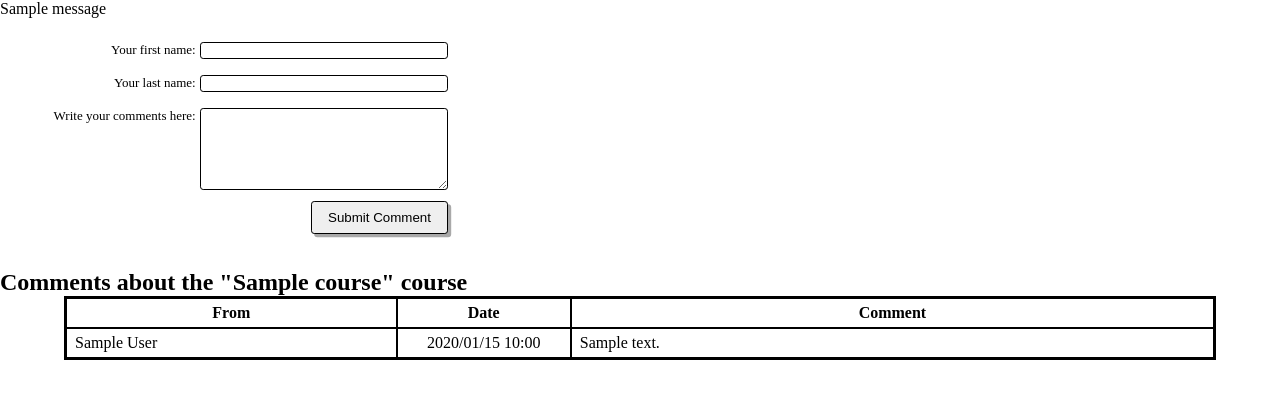
After one commit to JasonHarrer/DjangoORM_OfCourses, a Django app: template mainsite/templates/mainsite/comments.html in a window 1280 px wide. The commit adds this page. Shown: the top 399 px of the page. Run offline with Django 3.2, Linux system fonts and the light colour scheme; the template is opened without the code that fills it: values that come from a table or form of the project are taken from there, others are empty; tables that the repository leaves empty hold one stand-in row (values such as "Sample post"); one stand-in notice (Sample message) is shown.

Commit message:
Comment capabilities added

```diff
--- a/mainsite/models.py
+++ b/mainsite/models.py
@@ -31,3 +31,23 @@ class Description(models.Model):
     created_at  = models.DateTimeField(auto_now_add=True)
     updated_at  = models.DateTimeField(auto_now=True)
     objects     = DescriptionManager()
+
+
+class CommentManager(models.Manager):
+    def validate(self, POST):
+        errors = {}
+        return errors
+
+
+class Comment(models.Model):
+    course_id   = models.ForeignKey(Course, on_delete=models.CASCADE)
+    first_name  = models.CharField(max_length=50)
+    last_name   = models.CharField(max_length=50)
+    text        = models.TextField()
+    created_at  = models.DateTimeField(auto_now_add=True)
+    updated_at  = models.DateTimeField(auto_now=True)
+    objects     = CommentManager()
+
+    @property
+    def commenter(self):
+        return f'{self.first_name} {self.last_name}'
--- /dev/null
+++ b/mainsite/static/mainsite/css/comments.css
@@ -0,0 +1,8 @@
+form label  {
+    font-size: small;
+    flex: 2;
+}
+
+form input, form textarea {
+    flex: 3;
+}
--- a/mainsite/static/mainsite/css/index.css
+++ b/mainsite/static/mainsite/css/index.css
@@ -19,6 +19,8 @@ form {
 
 form label  {
     flex: 1;
+    text-align: right;
+    margin-right: 0.3rem;
 }
 
 form input, form textarea {
--- /dev/null
+++ b/mainsite/templates/mainsite/comments.html
@@ -0,0 +1,58 @@
+<!DOCTYPE html>
+<html lang="en">
+    <head>
+        <meta charset="utf-8">
+        <meta name="description" content="Courses assignment">
+        <title>Of Courses - Comments about {{course.name}}</title>
+        {% load static %}
+        <link rel="stylesheet" href="{% static 'mainsite/css/index.css' %}">
+        <link rel="stylesheet" href="{% static 'mainsite/css/comments.css' %}">
+    </head>
+    <body>
+        {% if messages %}
+            <ul id="div_message_list">
+                {% for message in messages %}
+                    <li>{{message}}</li>
+                {% endfor %}
+            </ul>
+        {% endif %}
+        <form method=POST action="/courses/{{course.id}}/new">
+            {% csrf_token %}
+            <div class="form_row">
+                <label for="commenter_first_name">Your first name:</label>
+                <input type="text" name="commenter_first_name" id="commenter_first_name"
+                       required    minlength=2                 maxlength=50>
+            </div>
+            <div class="form_row">
+                <label for="commenter_last_name">Your last name:</label>
+                <input type="text" name="commenter_last_name" id="commenter_last_name"
+                       required    minlength=2                 maxlength=50>
+            </div>
+            <div class="form_row">
+                <label for="comment">Write your comments here:</label>
+                <textarea name="comment" id="comment"></textarea>
+            </div>
+            <input type="submit" value="Submit Comment">
+        </form>
+        <main>
+            <h2>Comments about the "{{course.name}}" course</h2>
+            <table>
+                <thead>
+                    <tr>
+                        <th class="table_name">From</th>
+                        <th class="table_date_added">Date</th>
+                        <th class="table_description">Comment</th>
+                    </tr>
+                </thead>
+                <tbody>
+                    {% for comment in comments %}
+                        <tr>
+                            <td class="table_name">{{comment.commenter}}</td>
+                            <td class="table_date_added">{{comment.created_at|date:'Y/m/d g:i' }}</td>
+                            <td class="table_description">{{comment.text}}</td>
+                        </tr>
+                    {% endfor %}
+                </tbody>
+            </table>
+    </body>
+</html>
--- a/mainsite/urls.py
+++ b/mainsite/urls.py
@@ -4,9 +4,13 @@ from mainsite.views import *
 
 urlpatterns = [
                 path('', index),
+                path('courses/new', course_new),
+
                 path('courses/<int:course_id>', course),
-                path('courses/new', course_new),
+                path('courses/<int:course_id>/new', comment_new),
+
 
                 path('courses/<int:course_id>/delete', course_delete),
                 path('courses/<int:course_id>/confirm_delete', course_confirm_delete)
+
               ]
```
Also changed, not shown: mainsite/views.py (+23 -2 lines), mainsite/migrations/0007_comment.py (added).
